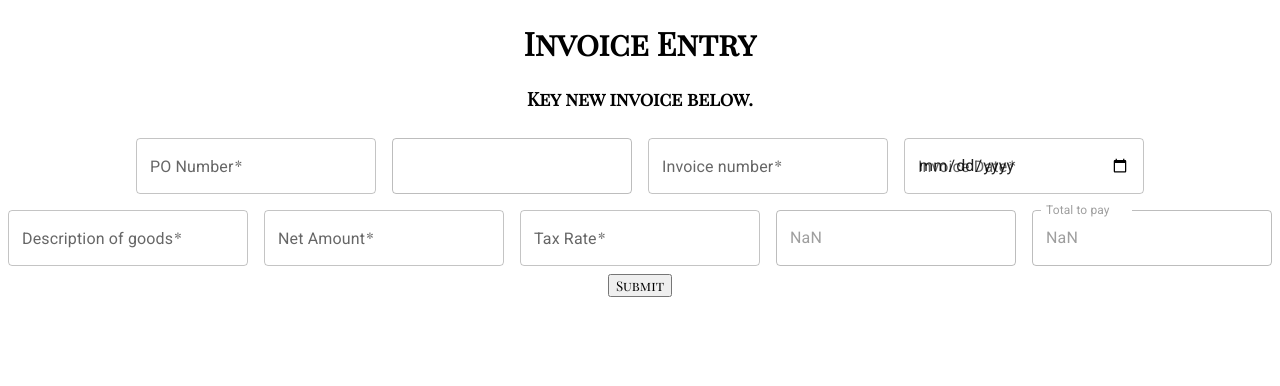
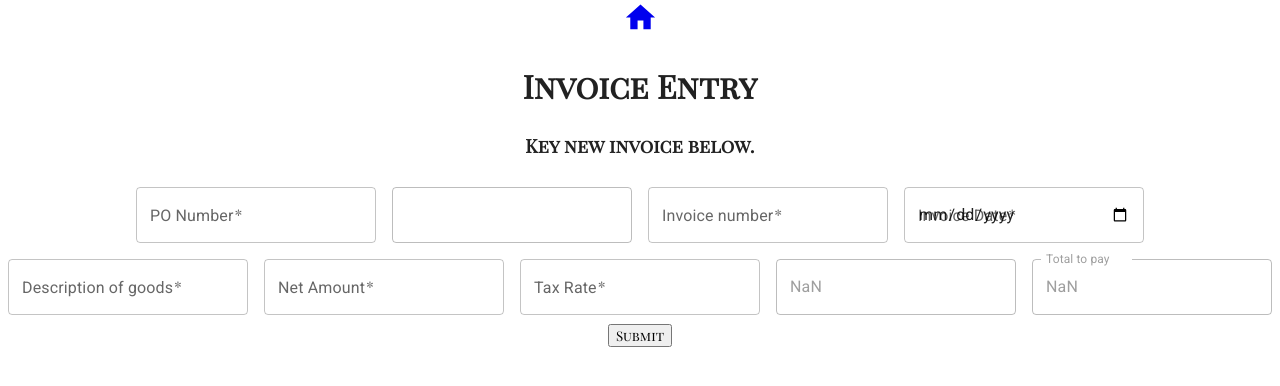
Before and after one commit to CarlyCoding/Project_Icarus, a React (Create React App) app in the folder client/: page /KeyInvoice in a window 1280 px wide. Shown: the top 386 px of the page. Built offline with nearby package versions, Linux system fonts and the light colour scheme.

Commit message:
Home button added

```diff
--- a/client/src/App.js
+++ b/client/src/App.js
@@ -1,12 +1,23 @@
-import logo from './logo.svg';
-import './App.css';
-import NavigationContainer from './containers/NavigationContainer';
+import logo from "./logo.svg";
+import "./App.css";
+import NavigationContainer from "./containers/NavigationContainer";
+import { ThemeProvider, createTheme } from "@mui/material/styles";
+import CssBaseline from "@mui/material/CssBaseline";
+
+const darkTheme = createTheme({
+  palette: {
+    mode: "light",
+  },
+});
 
 function App() {
   return (
-    <div className="App">
+    <ThemeProvider theme={darkTheme}>
+      <CssBaseline />
+      <div className="App">
         <NavigationContainer></NavigationContainer>
-    </div>
+      </div>
+    </ThemeProvider>
   );
 }
 
--- /dev/null
+++ b/client/src/components/HomeButtonComponent.js
@@ -0,0 +1,17 @@
+import { ClassNames } from "@emotion/react";
+import NavigationContainer from "../containers/NavigationContainer";
+import { PageLink } from "../pages/Home/Components/pageLink";
+import HomeIcon from '@mui/icons-material/Home';
+import Container from '@mui/material/Container';
+import Home from "../pages/Home/Containers/Home";
+
+function HomeButtonComponent (){
+    return(
+        <a href= '/'>
+            <HomeIcon fontSize='large'/>
+
+        </a>
+    )
+}
+
+export default HomeButtonComponent;
--- a/client/src/containers/NavigationContainer.js
+++ b/client/src/containers/NavigationContainer.js
@@ -16,10 +16,10 @@ function NavigationContainer(){
                <Route exact path="/ViewKeyed" element={<AwaitingMatchContainer/>} />
                <Route exact path="/ViewPaymentRun" element={<PaymentRunContainer/>} />
                <Route path="/InvoiceMatch/:invoice_number" element={<InvoiceMatchContainer/>}/>
-               {/* Enter here all the pathways for the pages */}
+               {/* All pathways for the pages here */}
             </Routes>
         </Router>
     )
 }
 
-export default NavigationContainer
+export default NavigationContainer;
--- a/client/src/pages/AwaitingMatch/Containers/AwaitingMatchContainer.js
+++ b/client/src/pages/AwaitingMatch/Containers/AwaitingMatchContainer.js
@@ -1,7 +1,8 @@
 import { useState } from 'react';
 import SearchSupplierComponent from "../../../components/SearchSupplierComponent";
 import AwaitingMatchComponent from "../Components/AwaitingMatchComponent";
-
+import HomeButtonComponent from '../../../components/HomeButtonComponent';
+import Home from '../../Home/Containers/Home';
 
 function AwaitingMatchContainer(){
     const [supplierId, setSupplierId]= useState(undefined);
@@ -12,6 +13,7 @@ function AwaitingMatchContainer(){
     }
     return(
         <>
+        <HomeButtonComponent></HomeButtonComponent>
         <SearchSupplierComponent onSupplierSelected={getInvoices}></SearchSupplierComponent>
         <AwaitingMatchComponent supplierId={supplierId}></AwaitingMatchComponent>
         </>
--- a/client/src/pages/InvoiceEntry/Containers/InvoiceEntryContainer.js
+++ b/client/src/pages/InvoiceEntry/Containers/InvoiceEntryContainer.js
@@ -1,12 +1,14 @@
+import HomeButtonComponent from "../../../components/HomeButtonComponent";
 import InvoiceFormComponent from "../Components/InvoiceFormComponent";
+
 
 function InvoiceEntryContainer(){
     return(
     <>
-    <div className="Invoice Header"/>
+    <HomeButtonComponent></HomeButtonComponent>
     <h1>Invoice Entry</h1>
 
-    <div className='Invoice Entry'>
+    <div className='Invoice_Entry'>
 
         <h3>
             Key new invoice below.
--- a/client/src/pages/InvoiceMatch/Containers/InvoiceMatchContainer.js
+++ b/client/src/pages/InvoiceMatch/Containers/InvoiceMatchContainer.js
@@ -1,6 +1,7 @@
 // Import the invoice card components.
 import React, {useState, useEffect} from "react";
 import {useParams, useNavigate} from "react-router-dom";
+import HomeButtonComponent from "../../../components/HomeButtonComponent";
 
 
 const InvoiceMatchContainer = () => {
@@ -41,7 +42,8 @@ const InvoiceMatchContainer = () => {
     }
     return(
         <>
-        <h1> Invoice matching Screen </h1>
+        <HomeButtonComponent></HomeButtonComponent>
+        <h1>Invoice matching Screen  </h1>
 
         <h3>Purchase order associated for match</h3>
         <span>Match to order {order.po_number} for receipted amount of {order.receipted_amount}</span>
--- a/client/src/pages/PaymentRun/Containers/PaymentRunContainer.js
+++ b/client/src/pages/PaymentRun/Containers/PaymentRunContainer.js
@@ -1,13 +1,12 @@
 import PaymentRunComponent from "../Components/PaymentRunComponent"
+import HomeButtonComponent from "../../../components/HomeButtonComponent";
 
 function PaymentRunContainer(){
     return(
         <>
-        <div className="Payment Run"/>
+        <HomeButtonComponent></HomeButtonComponent>
         <h1> Payment Run </h1>
-
         <PaymentRunComponent></PaymentRunComponent>
-
         </>
     )
 }
--- a/client/src/pages/ViewPurchaseOrders/Containers/ViewPurchaseOrdersContainer.js
+++ b/client/src/pages/ViewPurchaseOrders/Containers/ViewPurchaseOrdersContainer.js
@@ -1,6 +1,7 @@
 import { useState } from 'react';
 import PurchaseOrdersComponent from '../Components/PurchaseOrdersComponent';
 import SearchSupplierComponent from '../../../components/SearchSupplierComponent';
+import HomeButtonComponent from '../../../components/HomeButtonComponent';
 
 function ViewPurchaseOrdersContainer(){
     const [supplierId, setSupplierId]= useState(undefined);
@@ -10,6 +11,7 @@ function ViewPurchaseOrdersContainer(){
     }
     return (
         <>
+            <HomeButtonComponent></HomeButtonComponent>
             <SearchSupplierComponent onSupplierSelected={getPOs}></SearchSupplierComponent>
             <PurchaseOrdersComponent supplierId={supplierId}></PurchaseOrdersComponent>
         </>
```
